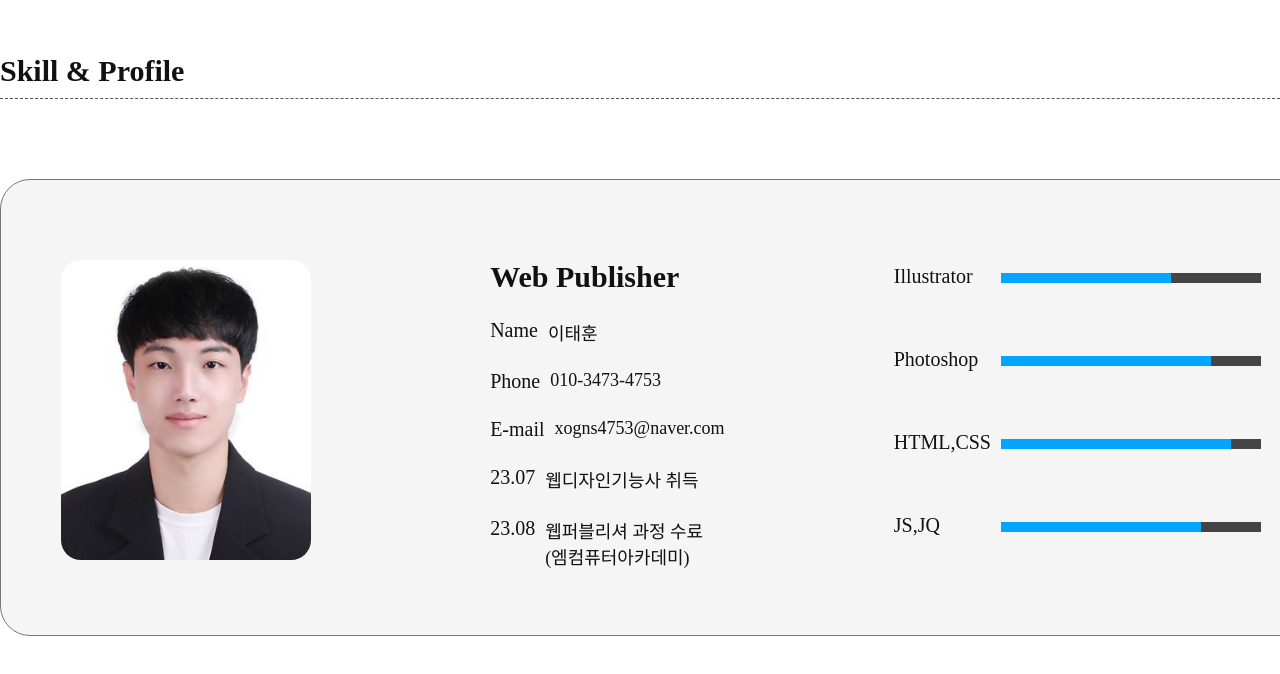
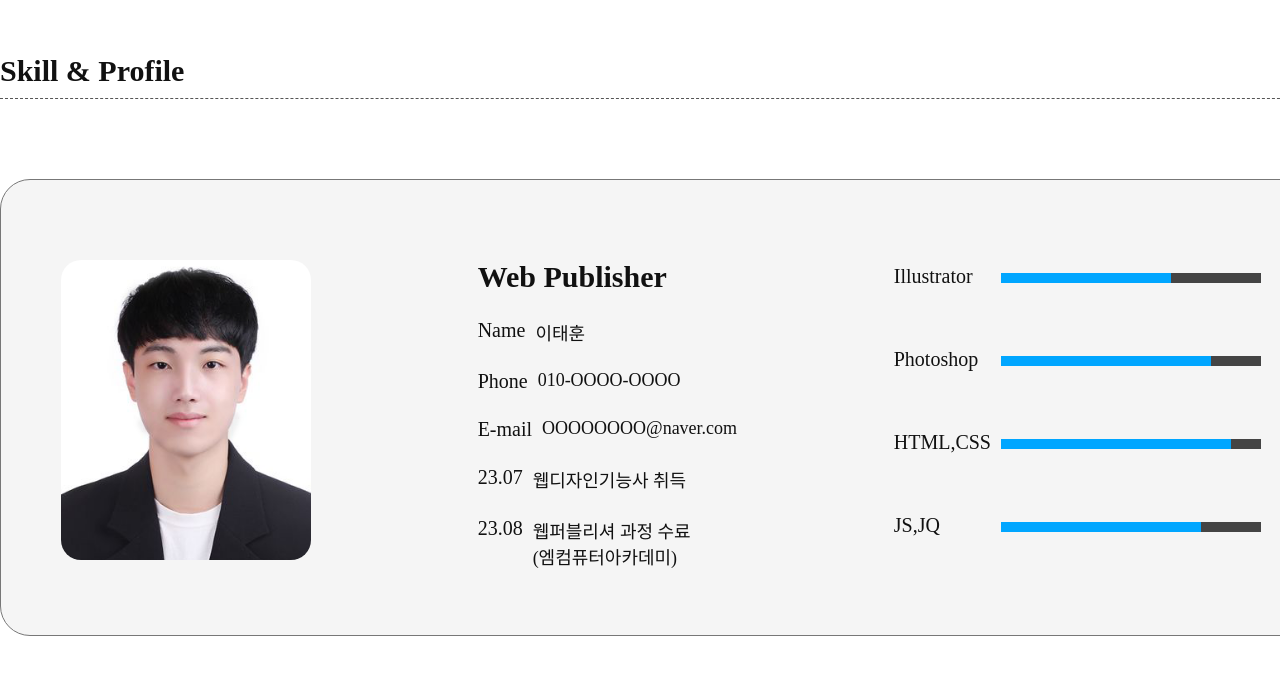
Before and after one commit to aikiryu/taehoon, a plain HTML site: page index.html in a window 1280 px wide. Shown: the part 1102-1776 px from the top of the page. Drawn offline with Linux system fonts and the light colour scheme; a web font is replaced by a local one.

Commit message:
Update index.html

```diff
--- a/index.html
+++ b/index.html
@@ -45,12 +45,12 @@
 
                     <ul>
                         <li><span>Phone</span></li>
-                        <li>010-3473-4753</li>
+                        <li>010-OOOO-OOOO</li>
                     </ul>
 
                     <ul>
                         <li><span>E-mail</span></li>
-                        <li>xogns4753@naver.com</li>
+                        <li>OOOOOOOO@naver.com</li>
                     </ul>
 
                     <ul>
```
